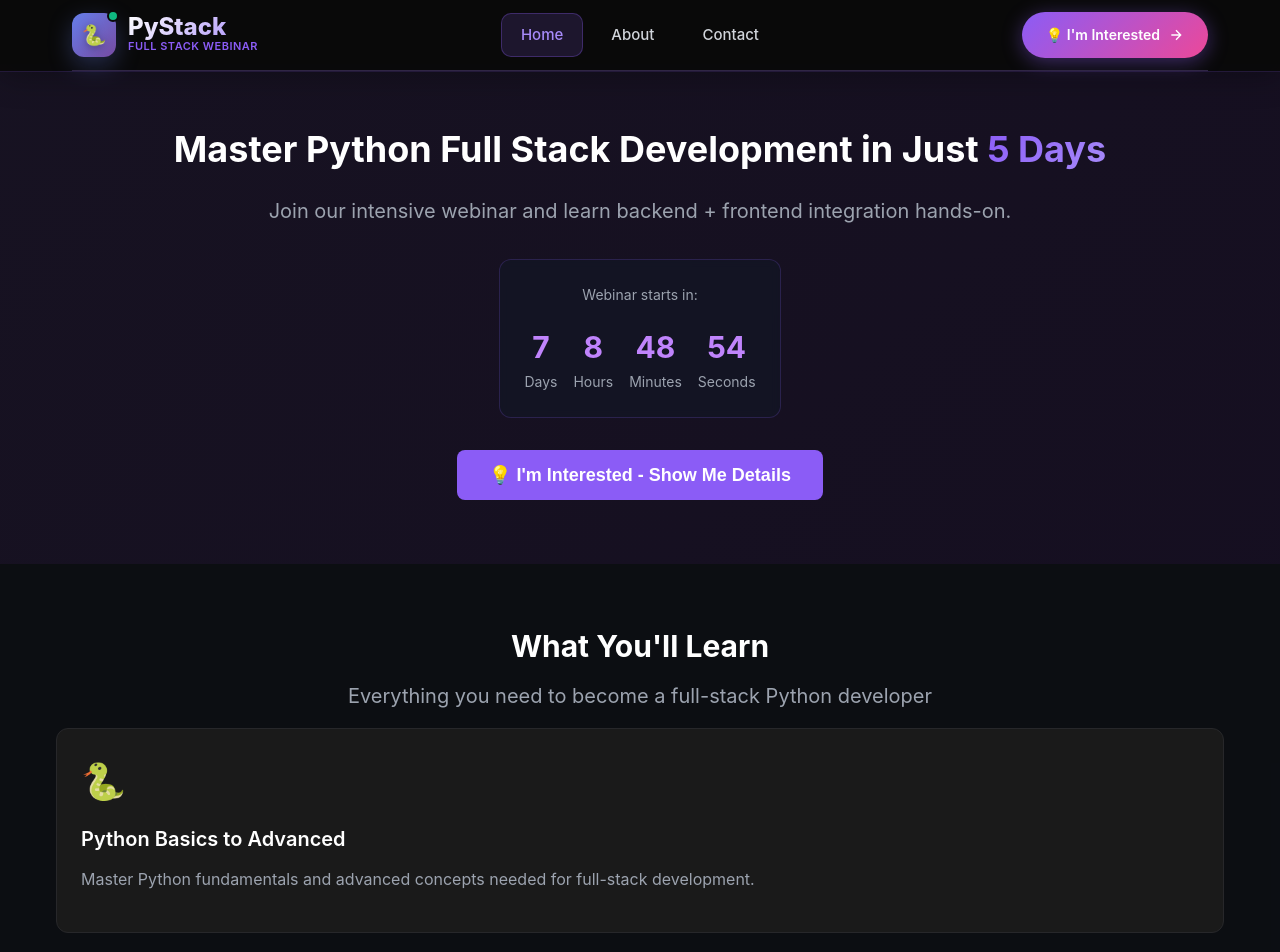
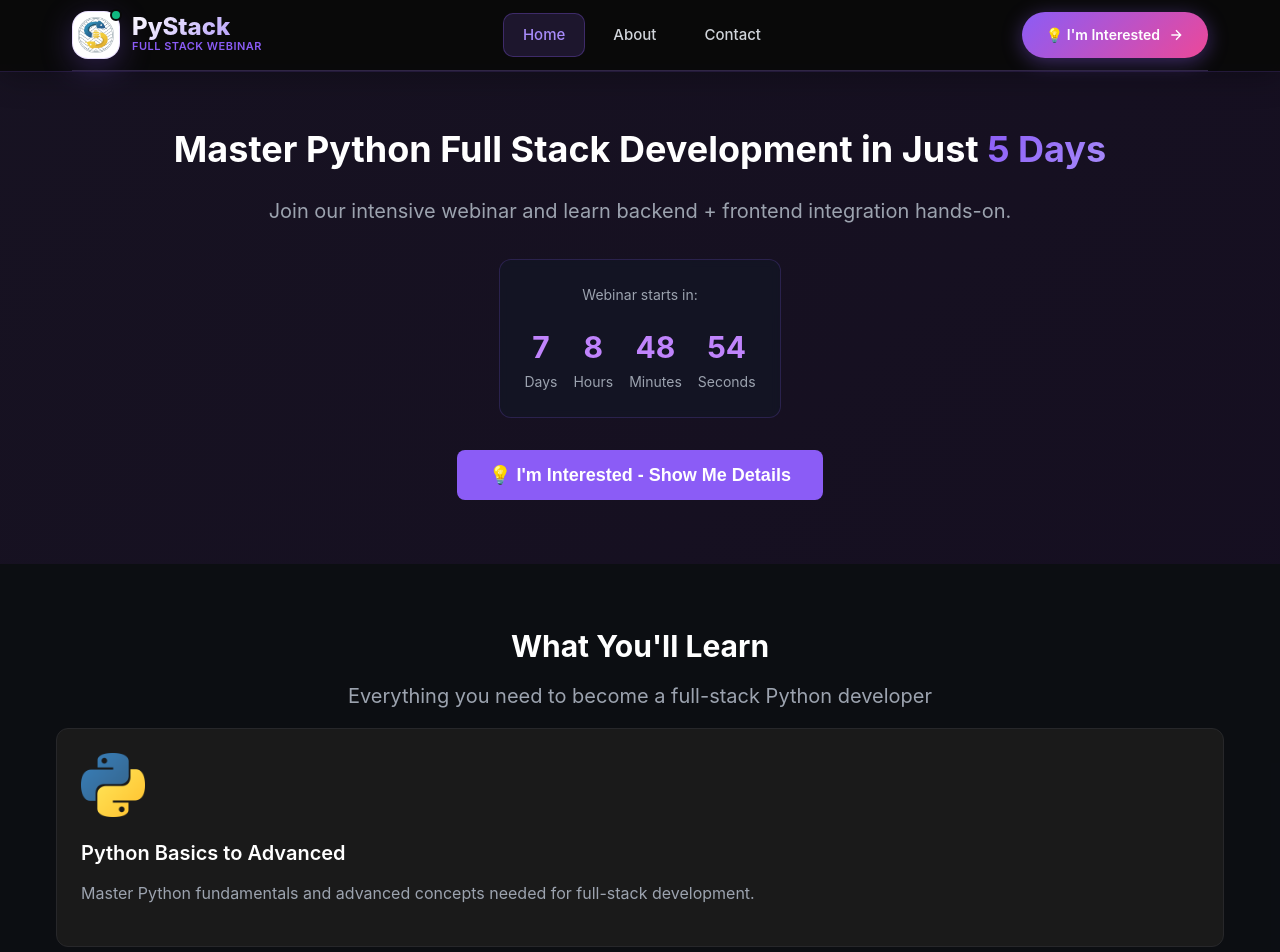
Before and after one commit to UmeshChandra05/Webinar-Sales-Funnel, a React (Create React App) app in the folder frontend/: page / in a window 1280 px wide. Shown: the top 952 px of the page. Built offline with nearby package versions, Linux system fonts and the light colour scheme; the HTML template or start-up script is replaced by a standard one.

Commit message:
Adjust Icons

```diff
--- a/frontend/public/index.html
+++ b/frontend/public/index.html
@@ -2,7 +2,8 @@
 <html lang="en">
   <head>
     <meta charset="utf-8" />
-    <link rel="icon" href="%PUBLIC_URL%/favicon.ico" />
+    <link rel="icon" href="%PUBLIC_URL%/PyStack_logo.png" />
+    <link rel="apple-touch-icon" href="%PUBLIC_URL%/PyStack_logo.png" />
     <meta name="viewport" content="width=device-width, initial-scale=1" />
     <meta name="theme-color" content="#8b5cf6" />
     <meta name="description" content="Master Python Full Stack Development in Just 5 Days - Free Webinar" />
--- a/frontend/src/components/Navigation.js
+++ b/frontend/src/components/Navigation.js
@@ -28,7 +28,17 @@ const Navigation = () => {
           {/* Logo */}
           <Link to="/" className="nav-logo" onClick={closeMenu}>
             <div className="logo-icon">
-              <span className="logo-emoji">🐍</span>
+              <img
+                src="/PyStack_logo.png"
+                alt="PyStack Logo"
+                className="logo-image"
+                onError={(e) => {
+                  // Fallback to emoji if image fails to load
+                  e.target.style.display = 'none';
+                  e.target.nextSibling.style.display = 'inline-block';
+                }}
+              />
+              <span className="logo-emoji" style={{display: 'none'}}>🐍</span>
               <div className="logo-indicator"></div>
             </div>
             <div className="logo-text">
--- a/frontend/src/index.css
+++ b/frontend/src/index.css
@@ -921,14 +921,34 @@ p {
 
 .logo-icon {
   position: relative;
-  width: 44px;
-  height: 44px;
-  background: linear-gradient(135deg, #667eea 0%, #764ba2 100%);
-  border-radius: 12px;
+  width: 48px;
+  height: 48px;
+  background: #ffffff;
+  border-radius: 16px;
   display: flex;
   align-items: center;
   justify-content: center;
-  box-shadow: 0 8px 24px rgba(102, 126, 234, 0.3);
+  box-shadow:
+    0 8px 32px rgba(139, 92, 246, 0.3),
+    0 4px 16px rgba(0, 0, 0, 0.1),
+    inset 0 1px 0 rgba(255, 255, 255, 0.9);
+  border: 1px solid rgba(139, 92, 246, 0.2);
+  transition: all 0.3s ease;
+}
+
+.logo-icon:hover {
+  transform: translateY(-2px);
+  box-shadow:
+    0 12px 40px rgba(139, 92, 246, 0.4),
+    0 6px 20px rgba(0, 0, 0, 0.15),
+    inset 0 1px 0 rgba(255, 255, 255, 0.9);
+}
+
+.logo-image {
+  width: 36px;
+  height: 36px;
+  object-fit: contain;
+  transition: all 0.3s ease;
 }
 
 .logo-emoji {
--- a/frontend/src/pages/LandingPage.js
+++ b/frontend/src/pages/LandingPage.js
@@ -39,9 +39,10 @@ const LandingPage = () => {
 
   const features = [
     {
-      icon: "🐍",
+      icon: "/Python.png",
       title: "Python Basics to Advanced",
       description: "Master Python fundamentals and advanced concepts needed for full-stack development.",
+      isImage: true,
     },
     {
       icon: "⚡",
@@ -125,7 +126,25 @@ const LandingPage = () => {
           <div className="grid md:grid-cols-2 lg:grid-cols-3 gap-8">
             {features.map((feature, index) => (
               <div key={index} className="card">
-                <div className="text-4xl mb-4">{feature.icon}</div>
+                <div className="mb-4">
+                  {feature.isImage ? (
+                    <img
+                      src={feature.icon}
+                      alt={feature.title}
+                      className="w-16 h-16 object-contain"
+                      onError={(e) => {
+                        // Fallback to Python emoji if image fails
+                        e.target.style.display = 'none';
+                        e.target.nextSibling.style.display = 'inline-block';
+                      }}
+                    />
+                  ) : (
+                    <span className="text-4xl">{feature.icon}</span>
+                  )}
+                  {feature.isImage && (
+                    <span className="text-4xl" style={{display: 'none'}}>🐍</span>
+                  )}
+                </div>
                 <h3 className="text-xl font-semibold mb-3">{feature.title}</h3>
                 <p className="text-gray-400">{feature.description}</p>
               </div>
```
Also changed, not shown: frontend/public/PyStack_logo.png (added), frontend/public/Python.png (added).
